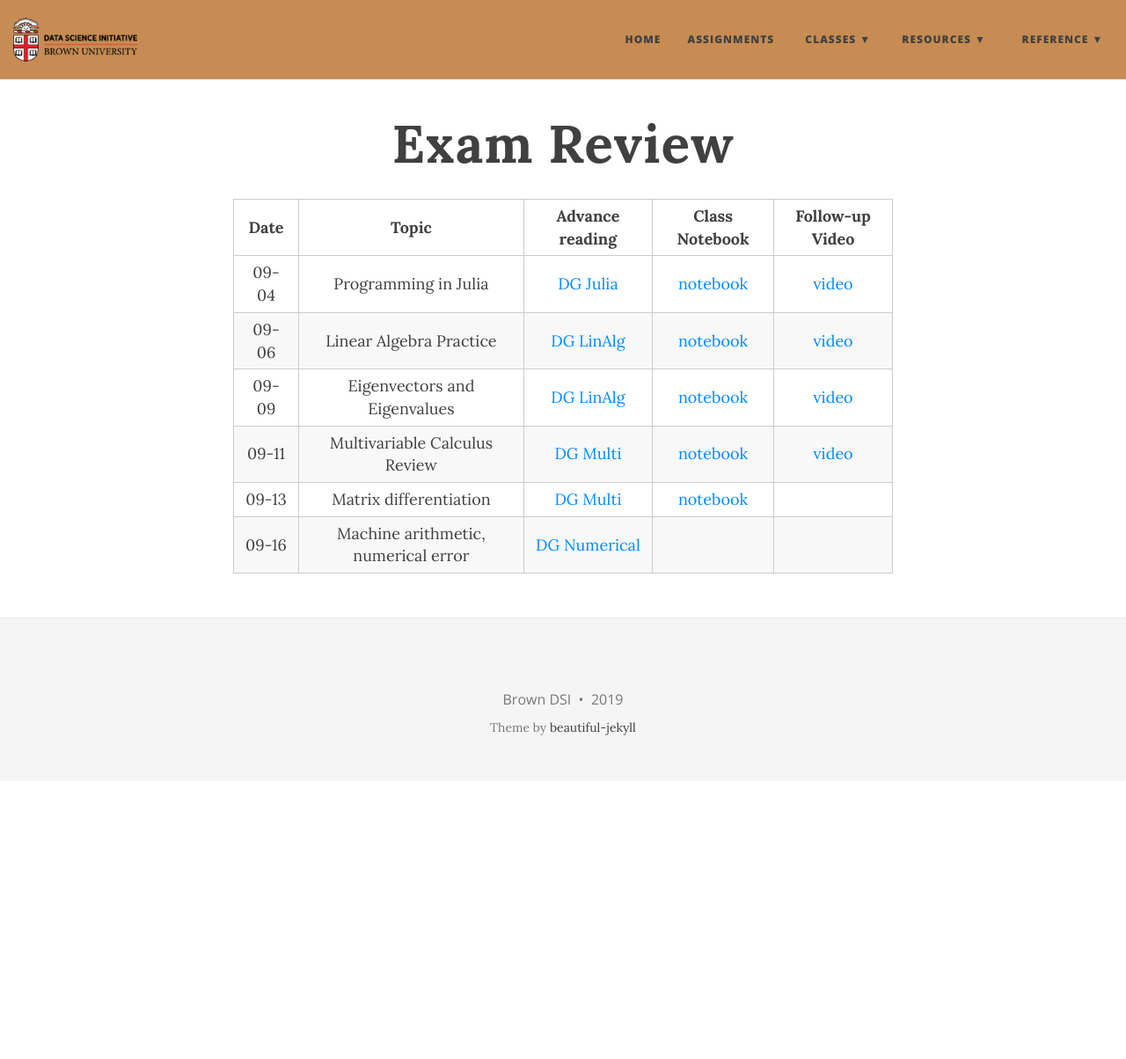
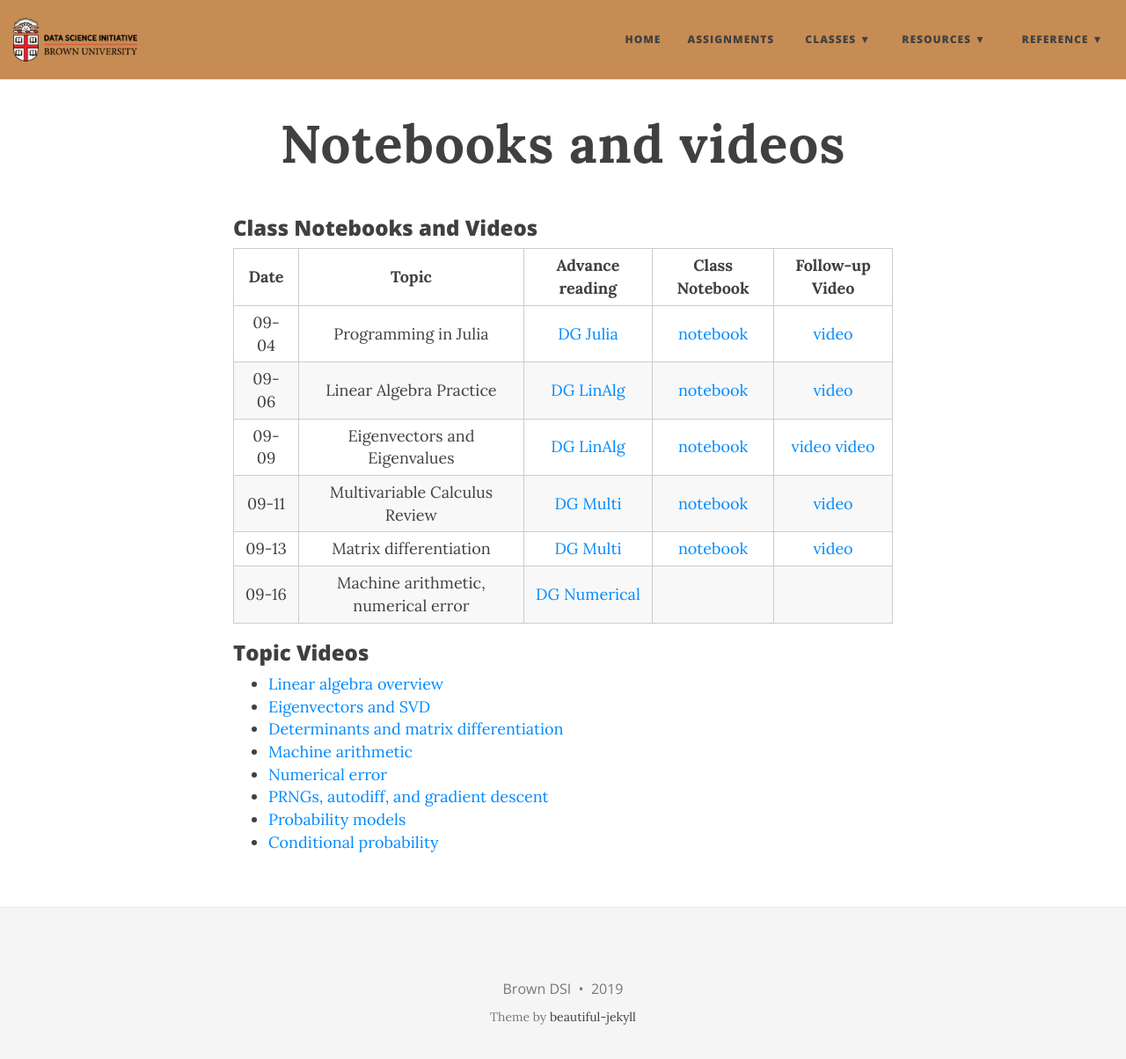
Before and after one commit to data1010/data1010.github.io, a Jekyll site: the page built from class.md, in a window 1280 px wide and 1217 px high. Shown: the top 1204 px of the window at 88% size. Built offline with Jekyll 4.4.1, drawn with Linux system fonts in a browser that asks for light colours; nearby versions of some CDN libraries.

Commit message:
reorganize resources

```diff
--- a/_config.yml
+++ b/_config.yml
@@ -27,8 +27,7 @@ navbar-links:
   Assignments: "assignments"
   Classes:
     - Schedule: "schedule"
-    - Notebooks: "https://github.com/data1010/problem-sets"
-    - Videos: "videos"
+    - Notebooks and Videos: "class"
   Resources:
     - Data Gymnasia: "https://mathigon.org/data-gymnasia"
     - Gradescope: "https://www.gradescope.com/courses/56764"
--- a/class.md
+++ b/class.md
@@ -1,14 +1,27 @@
 ---
 layout: page
-title: Exam Review
+title: Notebooks and videos
 ---
 
+### Class Notebooks and Videos
 
 |  Date |                         Topic       |                                                Advance reading |                                             Class Notebook             |                       Follow-up Video |
 |:-----:|:-----------------------------------:|:--------------------------------------------------------------:|:----------------------------------------------------------------------:|:-------------------------------------:|
 | 09-04 |          Programming in Julia       |   [DG Julia](https://mathigon.org/course/programming-in-julia) | [notebook](https://github.com/data1010/problem-sets/tree/master/09-04) | [video](https://youtu.be/nfVHIY_IMF0) |
 | 09-06 |       Linear Algebra Practice       |        [DG LinAlg](https://mathigon.org/course/linear-algebra) | [notebook](https://github.com/data1010/problem-sets/tree/master/09-06) | [video](https://youtu.be/Dm7ebJmrBl0) |
-| 09-09 |  Eigenvectors and Eigenvalues       |        [DG LinAlg](https://mathigon.org/course/linear-algebra) | [notebook](https://github.com/data1010/problem-sets/tree/master/09-09) | [video](https://youtu.be/nhK8-CZw0bM) |
+| 09-09 |  Eigenvectors and Eigenvalues       |        [DG LinAlg](https://mathigon.org/course/linear-algebra) | [notebook](https://github.com/data1010/problem-sets/tree/master/09-09) | [video](https://youtu.be/nhK8-CZw0bM) [video](https://youtu.be/hNWP2HgqKZc)|
 | 09-11 | Multivariable Calculus Review       | [DG Multi](https://mathigon.org/course/multivariable-calculus) | [notebook](https://github.com/data1010/problem-sets/tree/master/09-11) | [video](https://youtu.be/EycEXezPLKo) |
-| 09-13 |        Matrix differentiation       | [DG Multi](https://mathigon.org/course/multivariable-calculus) | [notebook](https://github.com/data1010/problem-sets/tree/master/09-13) |                                       |
+| 09-13 |        Matrix differentiation       | [DG Multi](https://mathigon.org/course/multivariable-calculus) | [notebook](https://github.com/data1010/problem-sets/tree/master/09-13) | [video](https://youtu.be/T8w4BHUCiRo) |
 | 09-16 | Machine arithmetic, numerical error | [DG Numerical](https://mathigon.org/course/numerical-computing)|                                                                        |                                       |
+
+
+### Topic Videos
+
+* [Linear algebra overview](https://www.youtube.com/watch?v=pz0WmaOU9Xg)
+* [Eigenvectors and SVD](https://www.youtube.com/watch?v=EMpJ_8hM94c)
+* [Determinants and matrix differentiation](https://www.youtube.com/watch?v=E9xBvB0wxWI)
+* [Machine arithmetic](https://www.youtube.com/watch?v=OLSASJ3b24c)
+* [Numerical error](https://www.youtube.com/watch?v=BJZrpi4vZWg)
+* [PRNGs, autodiff, and gradient descent](https://www.youtube.com/watch?v=qM9EmmUtX_c)
+* [Probability models](https://www.youtube.com/watch?v=zEwXXE4fWRc)
+* [Conditional probability](https://www.youtube.com/watch?v=JGeTcRfKgBo)
```
Also changed, not shown: index.md (+1 -1 lines), videos.md (deleted, +0 -22 lines).
